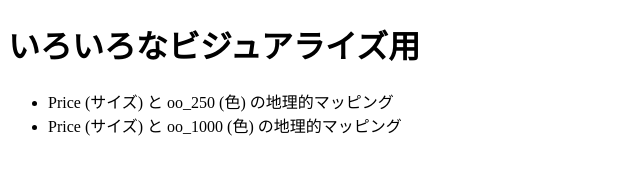
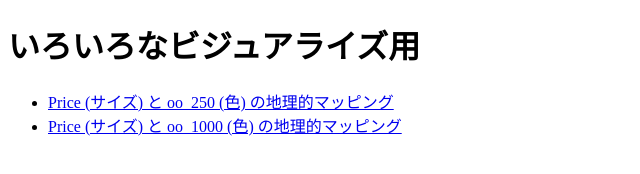
Before and after one commit to dandantitech/goban_oo, a plain HTML site: page index.html in a window 1280 px wide. Shown: the whole page, without its empty margins (0-640 px from the left). Drawn offline with Linux system fonts and the light colour scheme.

Commit message:
Update index.html

```diff
--- a/index.html
+++ b/index.html
@@ -10,8 +10,8 @@
     <h1>いろいろなビジュアライズ用</h1>
 
     <ul>
-        <li><a href="output_geo_map_size_color_250.html" target="_blank"></a>Price (サイズ) と oo_250 (色) の地理的マッピング</li>
-        <li><a href="output_geo_map_size_color_1000.html" target="_blank"></a>Price (サイズ) と oo_1000 (色) の地理的マッピング</li>
+        <li><a href="output_geo_map_size_color_250.html" target="_blank">Price (サイズ) と oo_250 (色) の地理的マッピング</a></li>
+        <li><a href="output_geo_map_size_color_1000.html" target="_blank">Price (サイズ) と oo_1000 (色) の地理的マッピング</a></li>
     </ul>
 
 </body>
```
